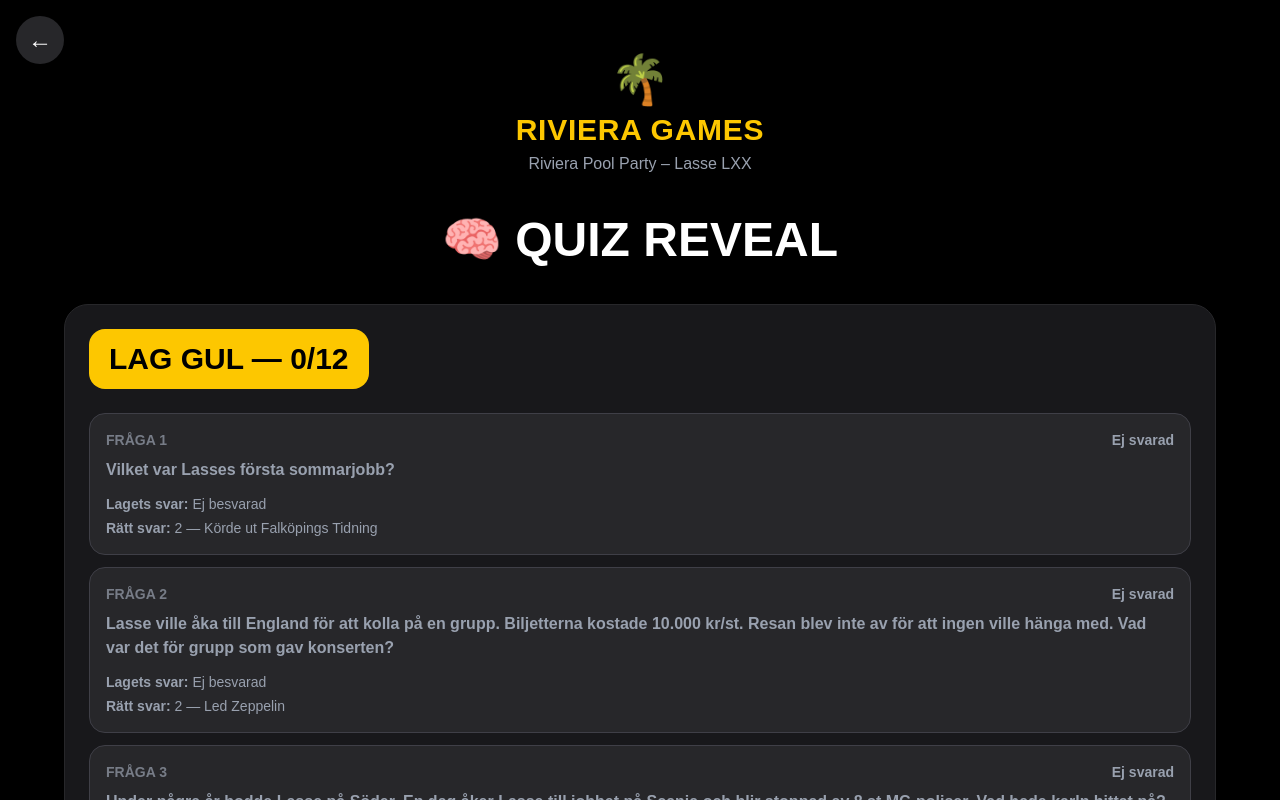
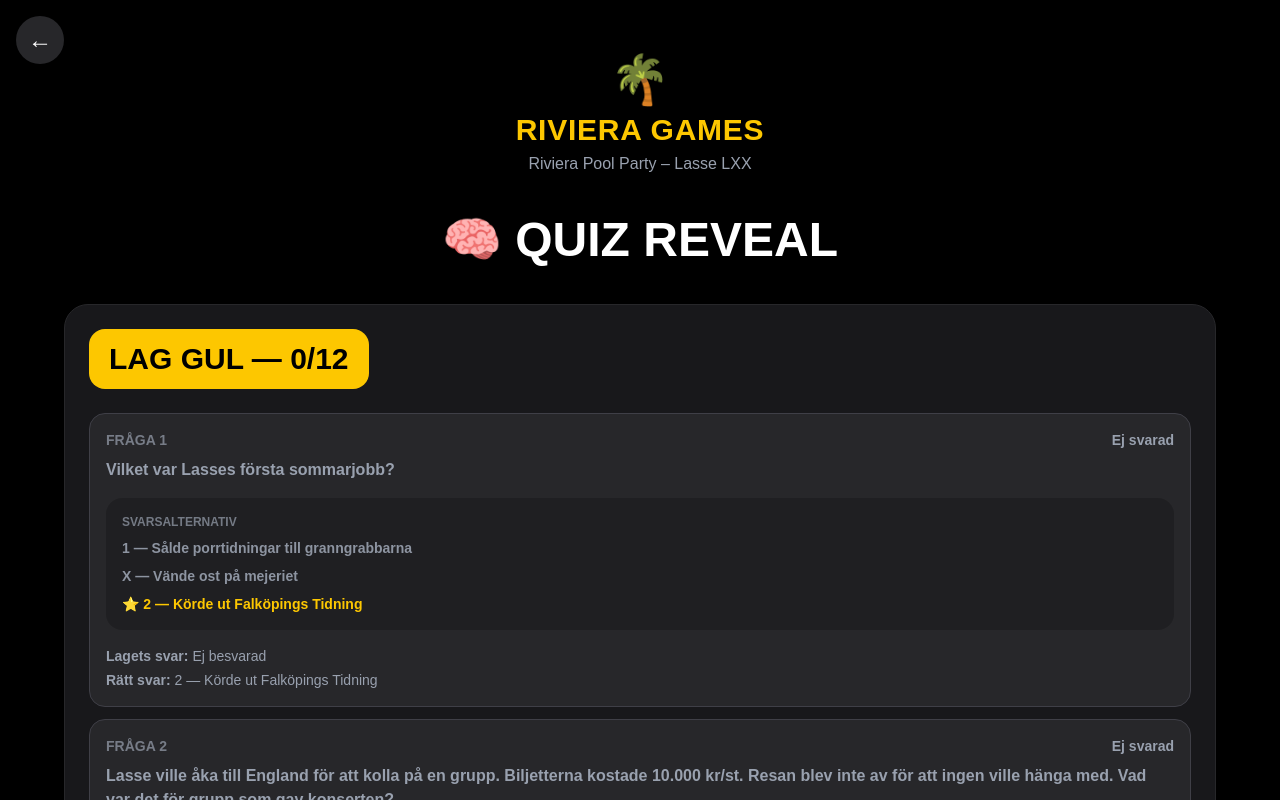
Before and after one commit to Jonne1956/riviera-games, a Next.js app: page /quiz-reveal in a window 1280 px wide. Shown: the top 800 px of the page. Built offline with nearby package versions, Linux system fonts and the light colour scheme; no server answers; the database is empty.

Commit message:
Show quiz answer options in reveal

```diff
--- a/app/quiz-reveal/page.tsx
+++ b/app/quiz-reveal/page.tsx
@@ -139,9 +139,37 @@ export default function QuizRevealPage() {
                           </p>
                         </div>
 
-                        <p className="text-base font-semibold mb-3">
+                        <p className="text-base font-semibold mb-4">
                           {question.text}
                         </p>
+
+                        <div className="bg-black/20 rounded-2xl p-4 mb-4">
+                          <p className="text-xs uppercase font-black opacity-70 mb-2">
+                            Svarsalternativ
+                          </p>
+
+                          <div className="grid gap-2 text-sm">
+                            {question.options.map((option: string) => {
+                              const isCorrectOption = option.startsWith(
+                                `${question.correctAnswer} —`
+                              );
+
+                              return (
+                                <p
+                                  key={option}
+                                  className={`font-bold ${
+                                    isCorrectOption
+                                      ? "text-yellow-400"
+                                      : "opacity-90"
+                                  }`}
+                                >
+                                  {isCorrectOption ? "⭐ " : ""}
+                                  {option}
+                                </p>
+                              );
+                            })}
+                          </div>
+                        </div>
 
                         <div className="text-sm space-y-1">
                           <p>
```
